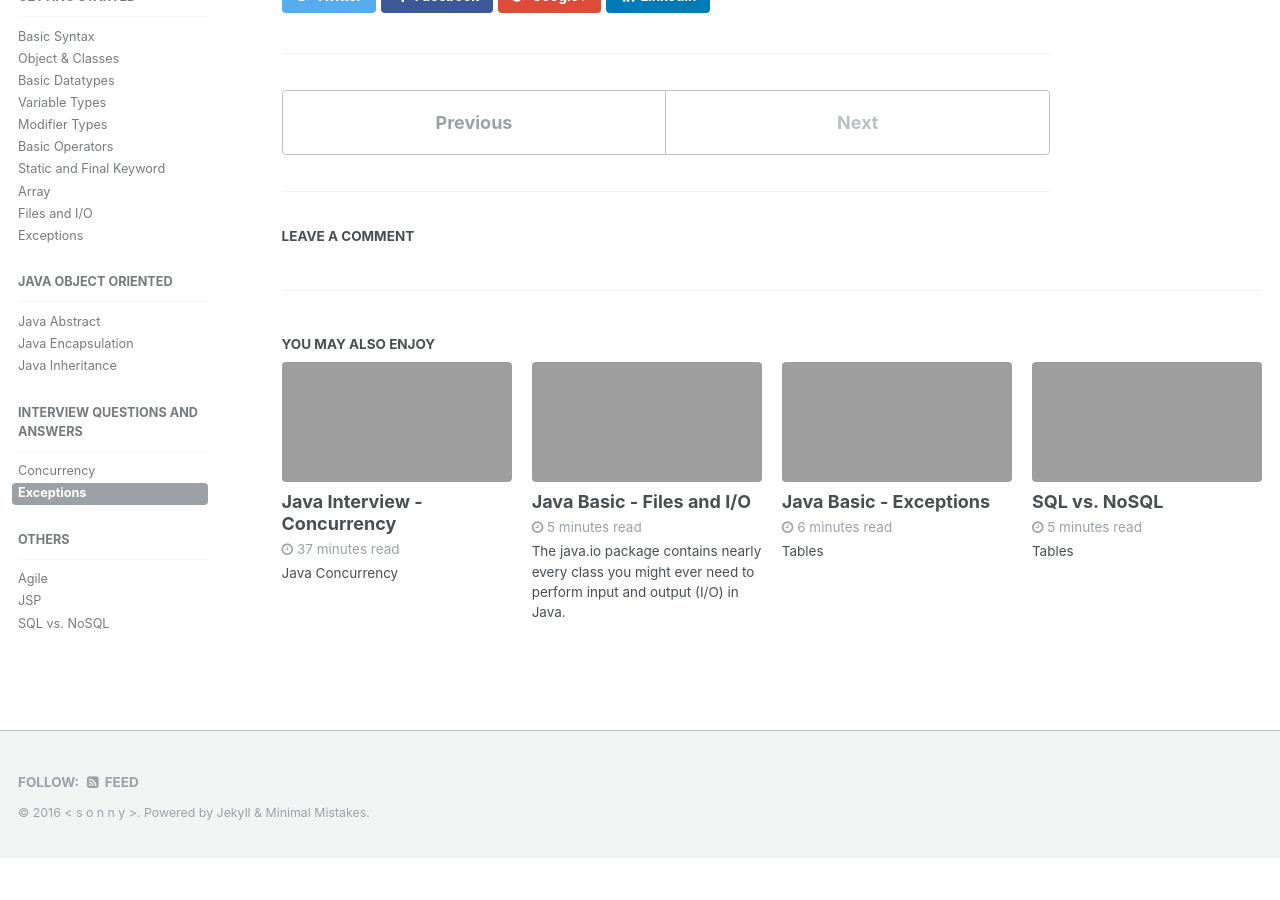
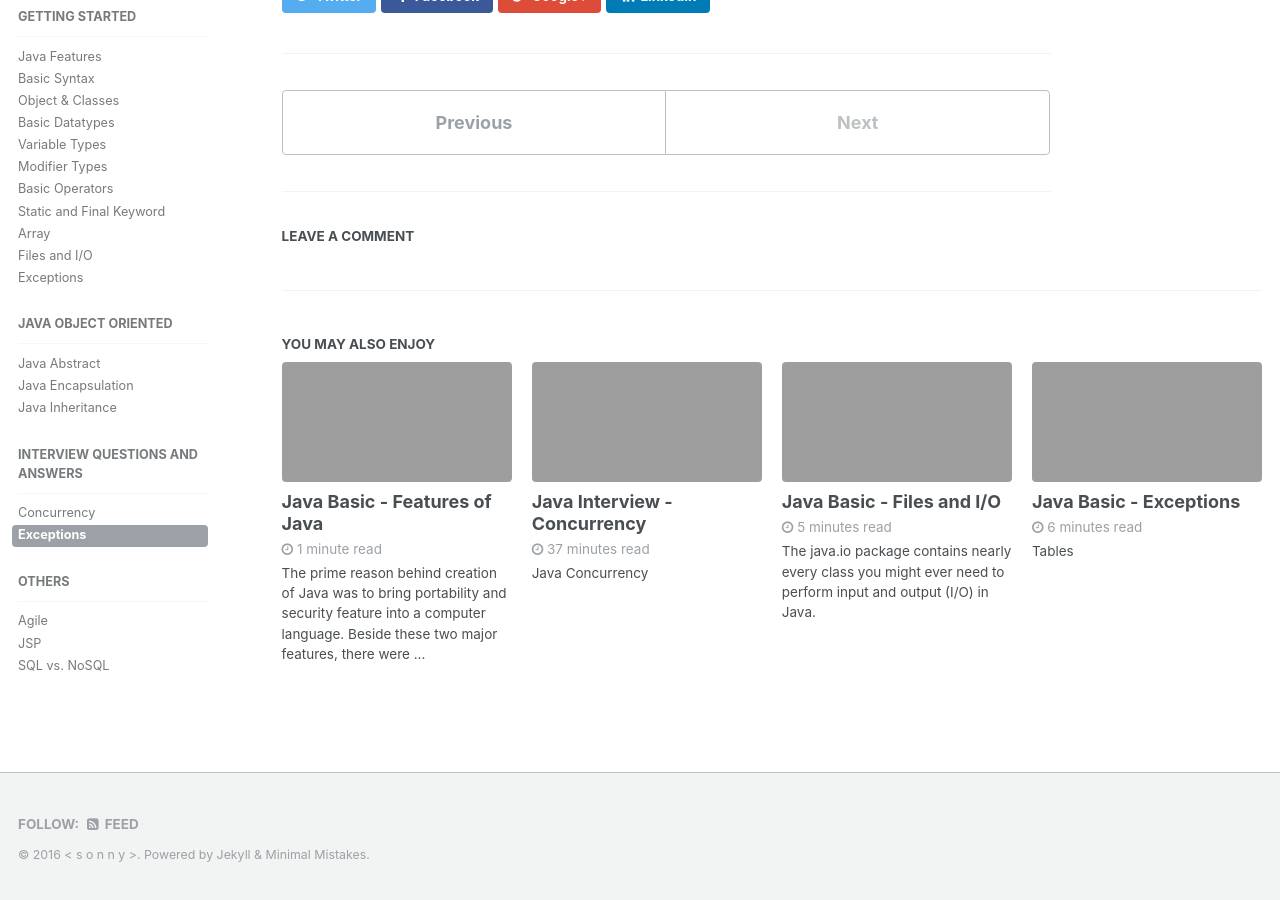
Before and after one commit to sonnyit/java, a Jekyll site: the page built from _posts/2016-06-14-ji-exceptions.md, in a window 1280 px wide and 900 px high, scrolled down 5006 px. Built offline with Jekyll 4.4.1, drawn with Linux system fonts in a browser that asks for light colours; comment, search, counter and statistics services are not loaded; before the commit the page ends 5864 px from its top, so only the background shows below that; part of the change alters nothing that is shown.

Commit message:
update anchors

```diff
--- a/_data/navigation.yml
+++ b/_data/navigation.yml
@@ -13,6 +13,8 @@ main:
 docs:
   - title: Getting Started
     children:
+      - title: "Java Features"
+        url: /java-basic/jb-features/
       - title: "Basic Syntax"
         url: /java-basic/jb-basic-syntax/
       - title: "Object & Classes"
--- /dev/null
+++ b/_posts/2016-06-14-jb-features.md
@@ -0,0 +1,70 @@
+---
+title: Java Basic - Features of Java
+updated: 2016-06-14
+layout: single
+categories:
+  - java-basic
+tags:
+  - java-basic
+---
+
+The prime reason behind creation of Java was to bring **portability** and **security** feature into a computer language. Beside these two major features, there were many other features that played an important role in moulding out the final form of this outstanding language. Those features are :
+
+### Tables
+
+* [Simple](#simple-10548tables)
+* [Object Oriented](#object-oriented-10548tables)
+* [Robust](#robust-10548tables)
+* [Platform Independent](#platform-independent-10548tables)
+* [Secure](#secure-10548tables)
+* [Multi Threading](#multi-threading-10548tables)
+* [Architectural Neutral](#architectural-neutral-10548tables)
+* [Portable](#portable-10548tables)
+* [High Performance](#high-performance-10548tables)
+
+### 1. Simple [&#10548;](#tables)
+
+Java is easy to learn and its syntax is quite simple, clean and easy to understand.
+
+Eg : Pointers and Operator Overloading are not there in java but were an important part of C++.
+
+### 2. Object Oriented [&#10548;](#tables)
+
+In Java, everything is Object which has some data and behavior. Java can be easily extended as it is based on Object Model.
+
+### 3. Robust [&#10548;](#tables)
+
+Java make an effort to eliminate error prone codes by emphasizing mainly on compile time error checking and runtime checking.
+
+But the main areas which Java improved were Memory Management and mishandled Exceptions by introducing automatic Garbage Collection and Exception Handling.
+
+### 4. Platform Independent [&#10548;](#tables)
+
+Unlike other programming languages such as C, C++, etc. which are compiled into platform specific machines. Java is guaranteed to be write once, run-anywhere language.
+
+On compilation, Java program is compiled into bytecode. This bytecode is platform independent and can be run on any machine, plus this bytecode format also provide security. Any machine with Java Runtime Environment can run Java programs.
+
+### 5. Secure [&#10548;](#tables)
+
+When it comes to security, Java is always the first choice. Java program always runs in Java runtime environment with almost null interaction with system OS, hence it is more secure.
+
+### 6. Multi Threading [&#10548;](#tables)
+
+### 7. Architectural Neutral [&#10548;](#tables)
+
+Compiler generates bytecodes, which have nothing to do with a particular computer architecture, hence a Java program is easy to interpret on any machine.
+
+### 8. Portable [&#10548;](#tables)
+
+Java byte code can be carried to any platform
+
+### 9. High Performance [&#10548;](#tables)
+
+Java is an interpreted language, so it will never be fast as a compiled language like C or C++. But Java enables high performance with the use of Just-In-Time compiler.
+
+![java-bytecode-flow](http://www.studytonight.com/java/images/java-platform-independent.jpg)
+
+### 5. Secure
+
+## References
+* [studytonight-features-of-java](http://www.studytonight.com/java/features-of-java)
```
